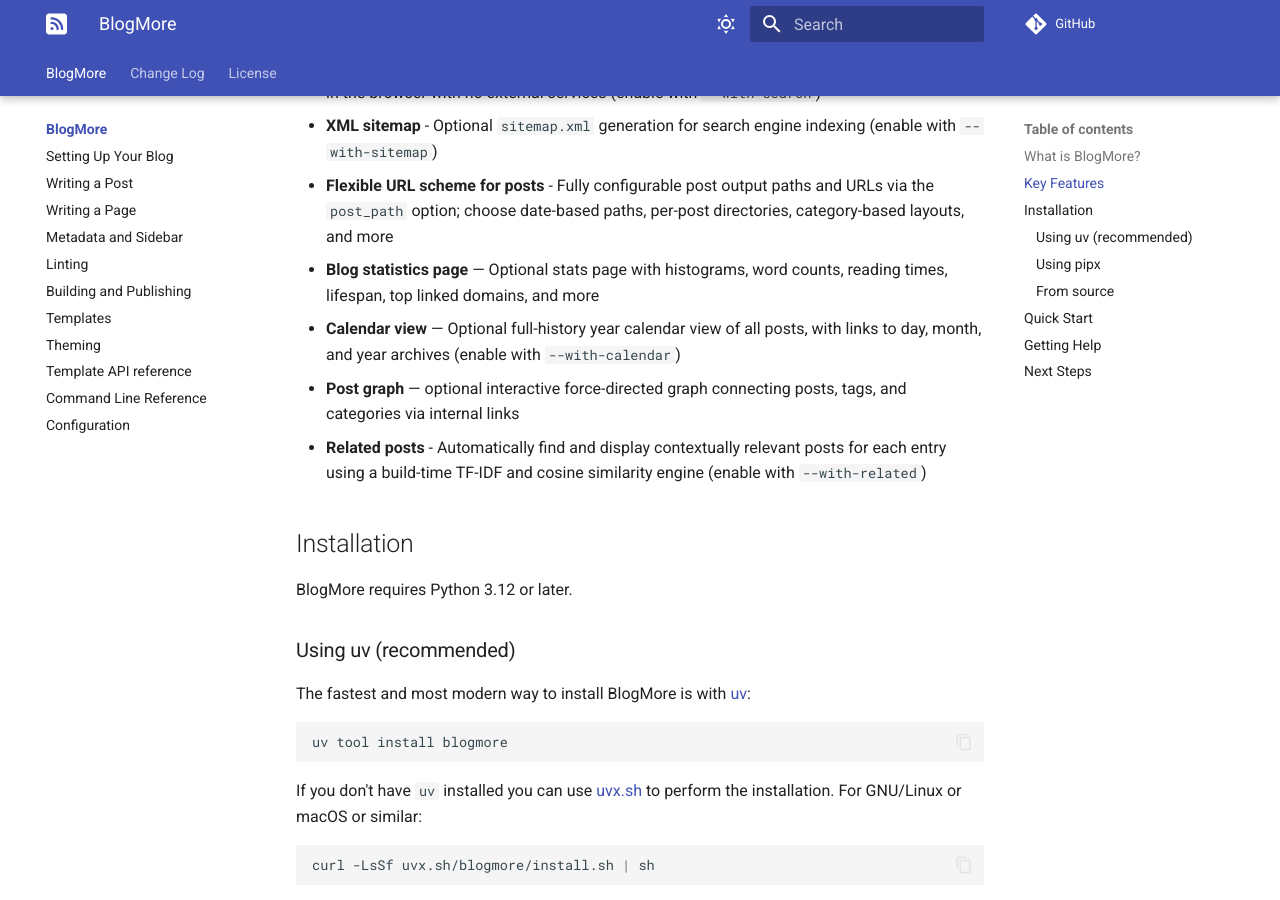
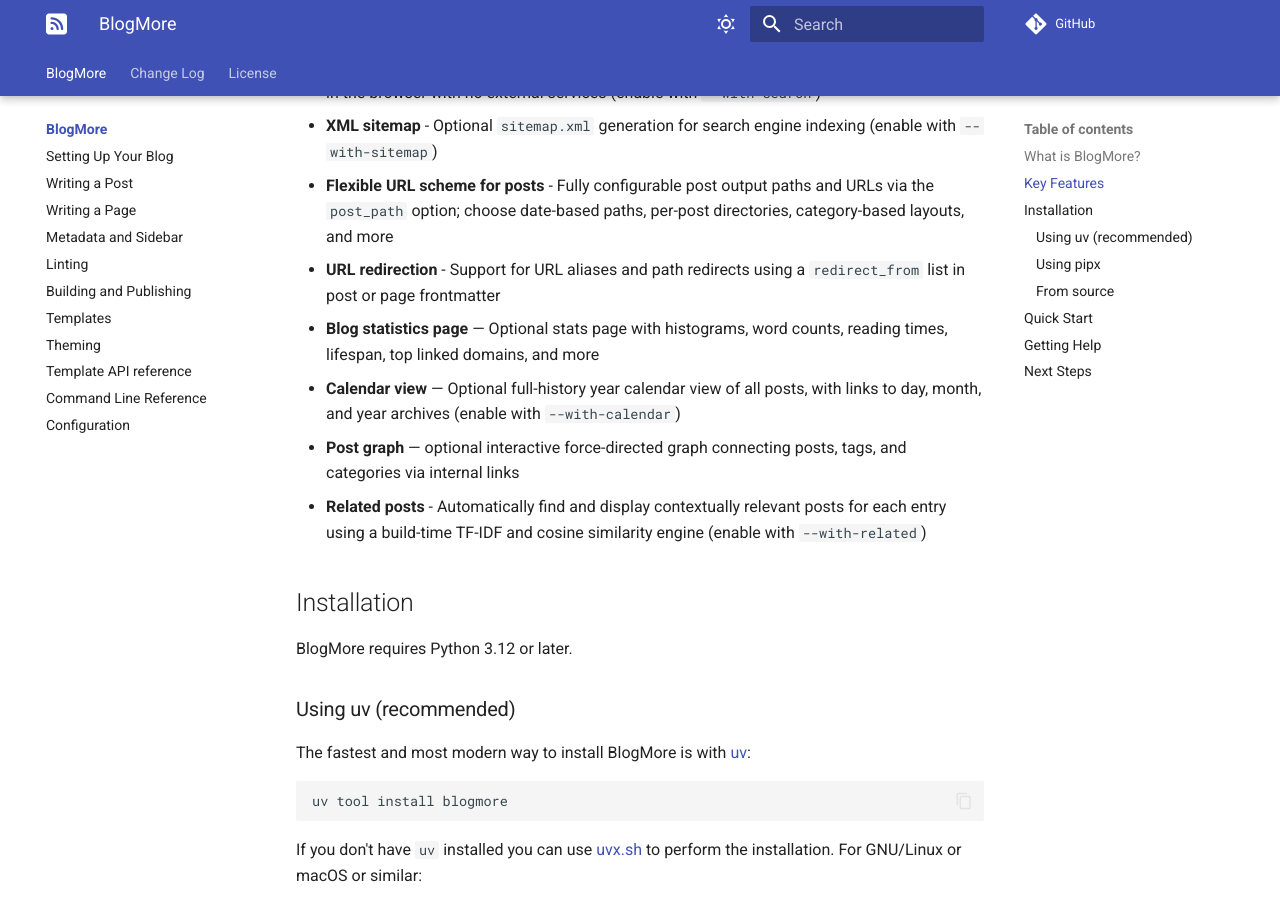
Before and after one commit to davep/blogmore, an MkDocs documentation site: the page built from docs/index.md, in a window 1280 px wide and 900 px high, scrolled down 1506 px. Built offline with MkDocs 1.6.1 and Material for MkDocs 9.7.7, drawn with Linux system fonts in a browser that asks for light colours; comment, search, counter and statistics services are not loaded.

Commit message:
Add redirection to the key features

```diff
--- a/docs/index.md
+++ b/docs/index.md
@@ -33,6 +33,7 @@
 - **Client-side search** - Optional full-text search across post titles and content, running entirely in the browser with no external services (enable with `--with-search`)
 - **XML sitemap** - Optional `sitemap.xml` generation for search engine indexing (enable with `--with-sitemap`)
 - **Flexible URL scheme for posts** - Fully configurable post output paths and URLs via the `post_path` option; choose date-based paths, per-post directories, category-based layouts, and more
+- **URL redirection** - Support for URL aliases and path redirects using a `redirect_from` list in post or page frontmatter
 - **Blog statistics page** — Optional stats page with histograms, word counts, reading times, lifespan, top linked domains, and more
 - **Calendar view** — Optional full-history year calendar view of all posts, with links to day, month, and year archives (enable with `--with-calendar`)
 - **Post graph** — optional interactive force-directed graph connecting posts, tags, and categories via internal links
```
Also changed, not shown: README.md (+2 -0 lines).
